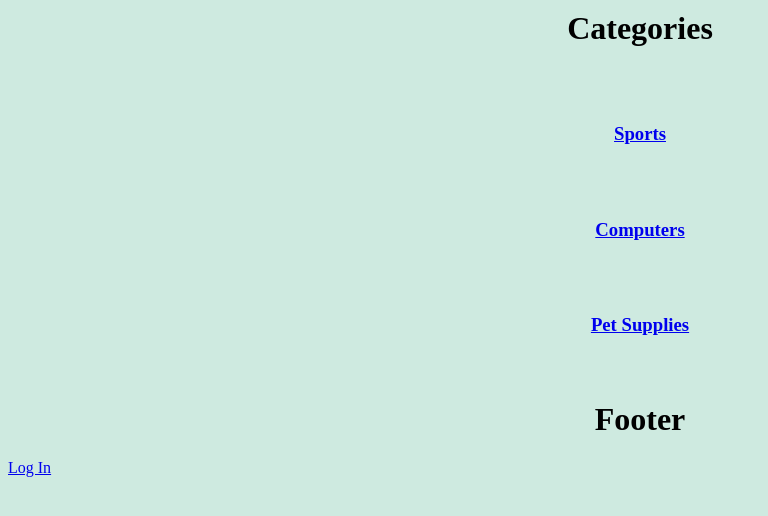
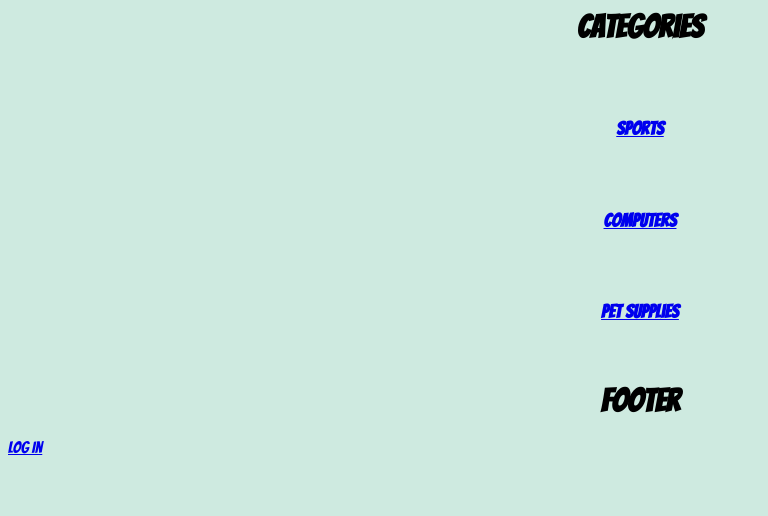
Before and after one commit to mikboy018/fsnd-vagrant, a Flask app: page / in a window 1280 px wide. Shown: the top 516 px of the page, without its empty margins (0-768 px from the left). Run offline with Flask 2, Linux system fonts and the light colour scheme; data comes from the database, SQL or seed files in the repository.

Commit message:
Added font. Next is to re-arrange the site layout, and apply some front-end polish

```diff
--- a/vagrant/catalog/static/style.css
+++ b/vagrant/catalog/static/style.css
@@ -1,5 +1,6 @@
 body {
 	background-color: #ceeae0;
+	font-family: 'Bangers', cursive;
 }
 
 h1, .list {
--- a/vagrant/catalog/templates/items.html
+++ b/vagrant/catalog/templates/items.html
@@ -1,6 +1,7 @@
 <!DOCTYPE html>
 <html>
 <head>
+	<link href="https://fonts.googleapis.com/css?family=Bangers" rel="stylesheet">
 	<link rel=stylesheet type=text/css href="{{url_for('static', filename='style.css')}}">
 	<title>{{categories.name}}</title>
 </head>
--- a/vagrant/catalog/templates/main.html
+++ b/vagrant/catalog/templates/main.html
@@ -1,6 +1,7 @@
 <!DOCTYPE html>
 <html>
 <head>
+	<link href="https://fonts.googleapis.com/css?family=Bangers" rel="stylesheet">
 	<link rel=stylesheet type=text/css href="{{url_for('static', filename='style.css')}}">
 	<title>Categories</title>
 </head>
```
Also changed, not shown: vagrant/catalog/README.md.
